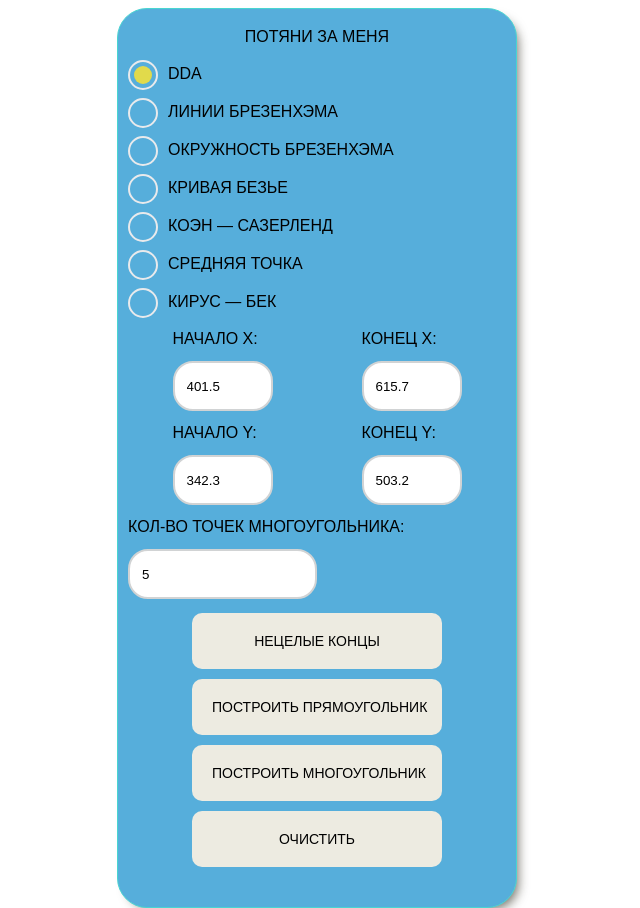
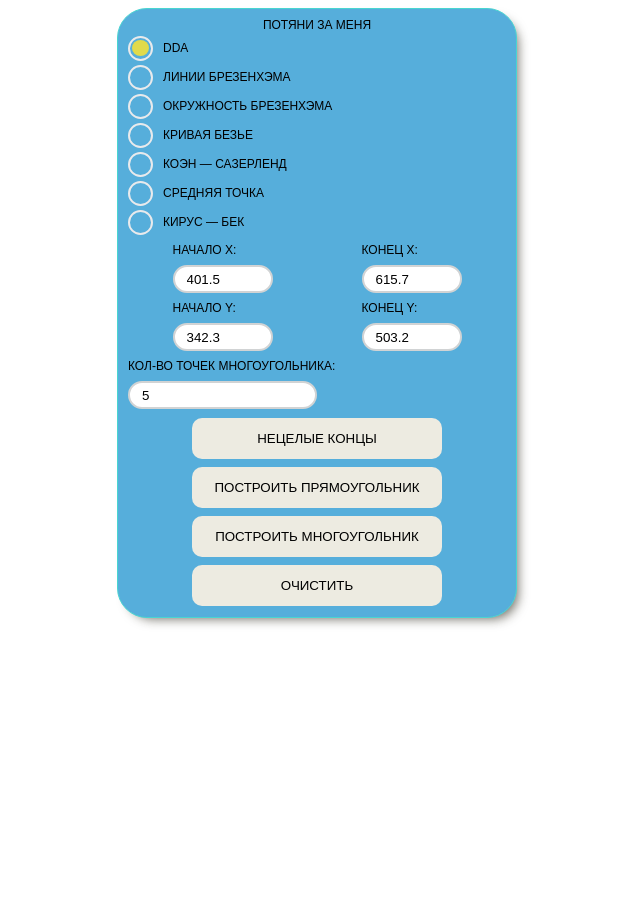
Before and after one commit to Nikitonu4/computerGraphicsLab, a website: page app/index.html in a window 1280 px wide. Shown: the whole page, without its empty margins (571-1211 px from the left). After the commit the page ends 802 px from the top, so only its background shows below. Drawn offline with Linux system fonts and the light colour scheme.

Commit message:
some changes in ui

```diff
--- a/app/scss/_global.scss
+++ b/app/scss/_global.scss
@@ -12,6 +12,6 @@ h3 {
 body {
   font-family: "Monstrrat", sans-serif;
   font-weight: 300;
-  font-size: 16px;
+  font-size: 12px;
   text-transform: uppercase;
 }
--- a/app/scss/style.scss
+++ b/app/scss/style.scss
@@ -13,7 +13,7 @@
     top: 1%;
     z-index: 10;
     width: 400px;
-    height: 900px;
+    height: 610px;
     border: 1px solid rgb(73, 213, 209); /* Параметры границы */
     box-shadow: 6px 6px 11px -5px rgba(36, 35, 20, 0.64);
     border-radius: 30px;
@@ -21,12 +21,12 @@
     padding: 10px; /* Поля вокруг текста */
     &-header {
       text-align: center;
-      padding: 10px;
+      // padding: 4px;
       cursor: move;
     }
     .input-form {
-      margin: 14px 0;
-      height: 50px;
+      margin: 9px 0;
+      height: 25px;
       border: 2px solid #d1d3d4;
       width: 50%;
       padding: 12px;
@@ -54,7 +54,7 @@
       }
       .radio-custom-label {
         position: relative;
-        height: 38px;
+        height: 29px;
         display: inline-block;
         cursor: pointer;
       }
@@ -63,22 +63,22 @@
         border: 2px solid #e9eaec;
         display: inline-block;
         vertical-align: middle;
-        width: 30px;
-        height: 30px;
+        width: 25px;
+        height: 25px;
         padding: 2px;
         margin-right: 10px;
         border-radius: 50%;
       }
       .radio-custom:checked + .radio-custom-label:after {
         content: "";
-        width: 18px;
-        height: 18px;
+        width: 17px;
+        height: 16px;
         display: block;
         position: absolute;
         position: absolute;
         top: calc(50% - 9px);
-        left: 6px;
-        top: 6px;
+        left: 4px;
+        top: 4px;
         background: #e1da4b;
         border-radius: 50%;
       }
@@ -92,14 +92,13 @@
       align-items: center;
       justify-content: center;
       input.button {
-        margin-bottom: 10px;
+        margin-bottom: 8px;
         outline: none;
         width: 250px;
         text-transform: uppercase;
-        font-size: 14px;
         text-align: center;
         border: none;
-        padding: 20px;
+        padding: 13px;
         cursor: pointer;
         border-radius: 10px;
         background: #edebe1;
```
Also changed, not shown: app/css/style.min.css.
